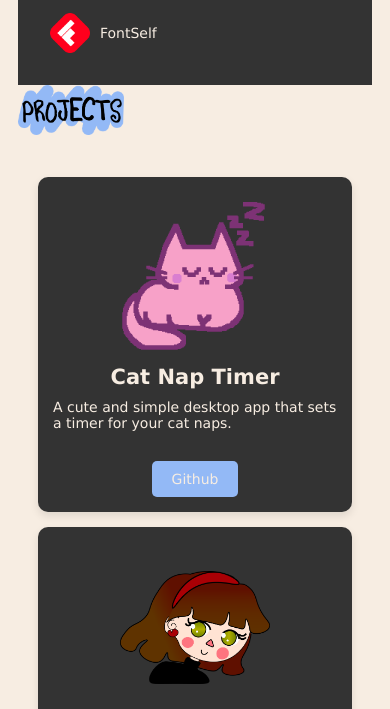
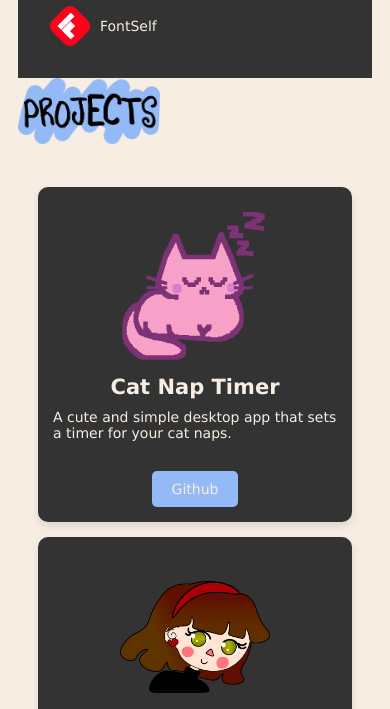
Before and after one commit to ooleeyanah/portfolio-website, a plain HTML site: page index.html in a window 390 px wide. Shown: the part 1961-2670 px from the top of the page. Drawn offline with Linux system fonts and the light colour scheme.

Commit message:
Updated mobile styles

```diff
--- a/main.css
+++ b/main.css
@@ -428,7 +428,7 @@ body ul{
 
 
     #sidebar {
-        width: 100%;
+        width: 90%;
         height: auto;
         position: relative;
         padding: 10px;
@@ -472,6 +472,16 @@ body ul{
     .skills-header {
         justify-content: center;
     }
+    .projects-head img{
+        width: 40%;
+        height: 40%;
+        display: flex;
+        align-items: center;
+        gap: 10px;
+        margin-bottom: 10px;
+        padding-bottom: 1.5vh;
+
+    }
 
     #projects-container {
         grid-template-columns: 1fr;
```
